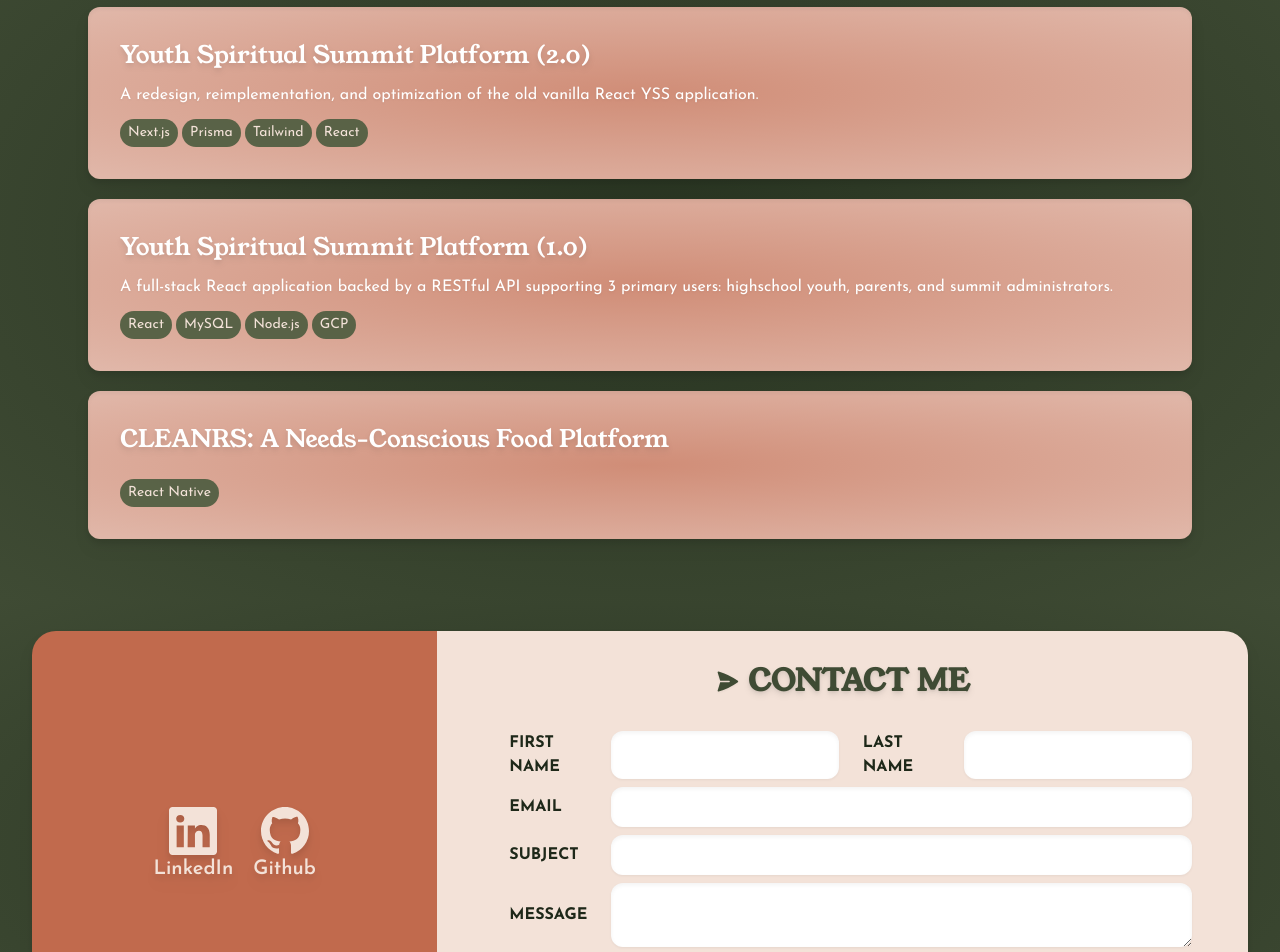
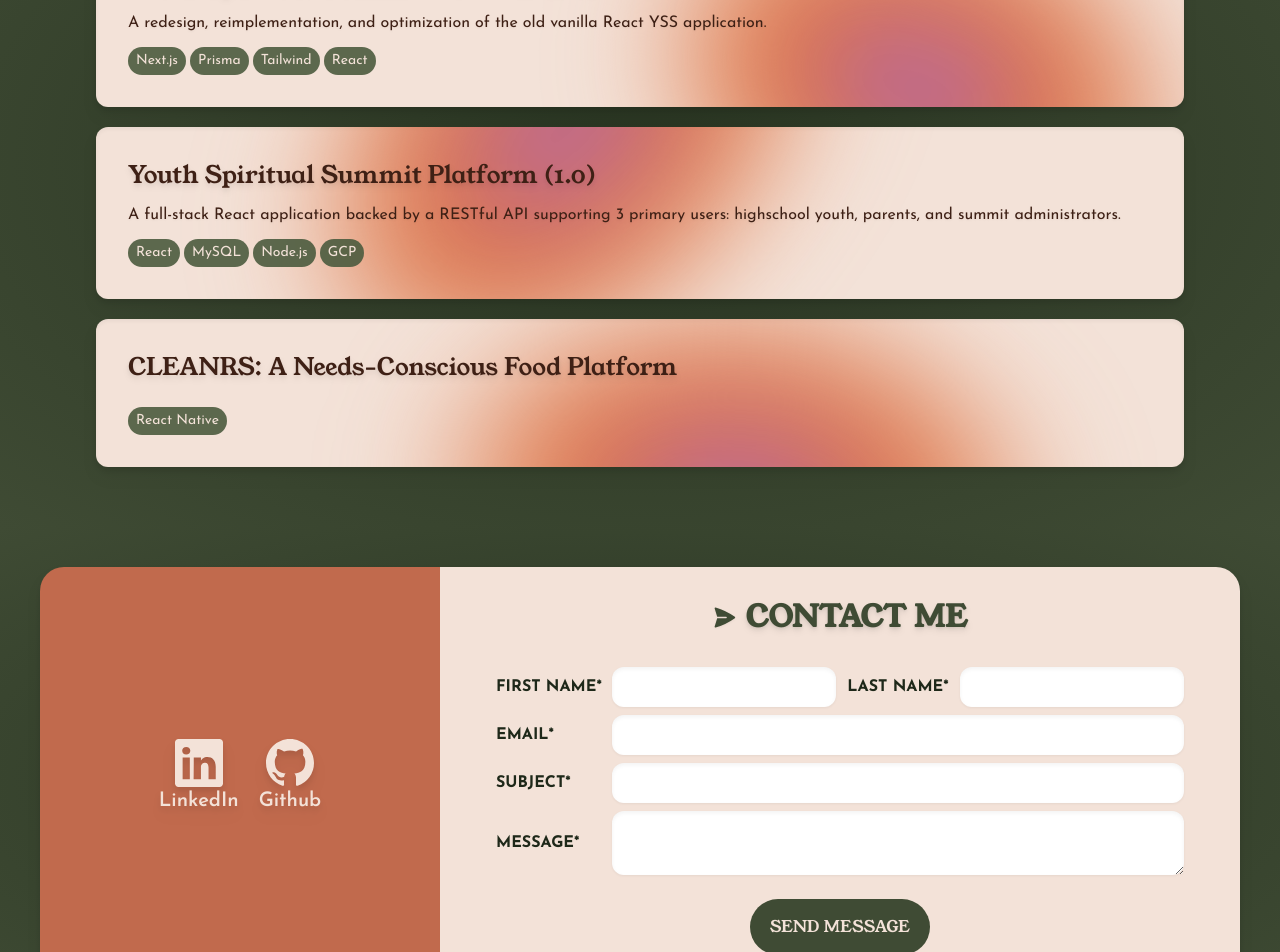
Before and after one commit to lvndavo/lvndavo.github.io, a React (Vite) app: page / in a window 1280 px wide. Shown: the part 1800-2752 px from the top of the page. Built offline with nearby package versions, Linux system fonts and the light colour scheme.

Commit message:
update styling, add form validation

```diff
--- a/src/components/Contact.jsx
+++ b/src/components/Contact.jsx
@@ -20,7 +20,10 @@ const Contact = () => {
   const onSubmit = () => {};
 
   return (
-    <section id="contact" className="reverse-gradient-section p-8 pb-10">
+    <section
+      id="contact"
+      className="reverse-gradient-section p-6 sm:p-10 pb-10"
+    >
       <div className="flex flex-col-reverse lg:grid lg:grid-cols-3 drop-shadow-lg">
         <div
           className="bg-accentOrange-300 col-span-1 p-6 rounded-br-3xl rounded-bl-3xl lg:rounded-tl-3xl lg:rounded-br-none
@@ -30,7 +33,7 @@ const Contact = () => {
             <div
               key={link.id}
               className="social-link text-cream drop-shadow-lg font-josefinsans text-lg sm:text-xl font-semibold
-              flex flex-col items-center transition-all duration-200"
+              flex flex-col items-center transition-all duration-100"
             >
               <a href={link.link} className="text-5xl" target="_blank">
                 {link.icon}
@@ -54,64 +57,84 @@ const Contact = () => {
             onSubmit={handleSubmit(onSubmit)}
           >
             <div className="font-josefinsans font-bold text-darkGreen-700 md:grid md:grid-cols-6 md:gap-2">
-              <label
-                htmlFor="first-name"
-                className="col-span-1 md:self-center md:px-4"
-              >
-                FIRST NAME
+              <label htmlFor="first-name" className="col-span-1 md:self-center">
+                FIRST NAME*
               </label>
               <input
                 name="first-name"
                 id="first-name"
                 type="text"
-                className="input col-span-2 mb-2 md:mb-0"
+                aria-invalid={errors.first_name ? "true" : "false"}
+                className={`input col-span-2 mb-2 md:mb-0
+                ${
+                  errors.first_name
+                    ? "border border-red-700 outline-red-700"
+                    : ""
+                }`}
+                {...register("first_name", { required: "Required" })}
               />
               <label
                 htmlFor="last-name"
-                className="col-span-1 md:self-center md:px-4"
+                className="col-span-1 md:self-center md:text-center"
               >
-                LAST NAME
+                LAST NAME*
               </label>
               <input
                 name="last-name"
                 id="last-name"
                 type="text"
-                className="input col-span-2 mb-2 md:mb-0"
+                aria-invalid={errors.last_name ? "true" : "false"}
+                className={`input col-span-2 mb-2 md:mb-0
+                ${
+                  errors.last_name
+                    ? "border border-red-700 outline-red-700"
+                    : ""
+                }`}
+                {...register("last_name", { required: "Required" })}
               />
-              <label
-                htmlFor="email"
-                className="col-span-1 md:self-center md:px-4"
-              >
-                EMAIL
+              <label htmlFor="email" className="col-span-1 md:self-center">
+                EMAIL*
               </label>
               <input
                 name="email"
                 id="email"
                 type="email"
-                className="input md:col-span-5 mb-2 md:mb-0"
+                aria-invalid={errors.email ? "true" : "false"}
+                className={`input md:col-span-5 mb-2 md:mb-0 ${
+                  errors.email ? "border border-red-700 outline-red-700" : ""
+                }`}
+                {...register("email", {
+                  required: "Required",
+                  pattern: {
+                    value: /^\w+([\.-]?\w+)*@\w+([\.-]?\w+)*(\.\w{2,3})+$/,
+                    message: "Please enter a valid email",
+                  },
+                })}
               />
-              <label
-                htmlFor="subjext"
-                className="col-span-1 md:self-center md:px-4"
-              >
-                SUBJECT
+              <label htmlFor="subjext" className="col-span-1 md:self-center">
+                SUBJECT*
               </label>
               <input
                 name="subject"
                 id="subject"
                 type="text"
-                className="input md:col-span-5 mb-2 md:mb-0"
+                aria-invalid={errors.subject ? "true" : "false"}
+                className={`input md:col-span-5 mb-2 md:mb-0 ${
+                  errors.subject ? "border border-red-700 outline-red-700" : ""
+                }`}
+                {...register("subject", { required: "Required" })}
               />
-              <label
-                htmlFor="message"
-                className="col-span-1 md:self-center md:px-4"
-              >
-                MESSAGE
+              <label htmlFor="message" className="col-span-1 md:self-center">
+                MESSAGE*
               </label>
               <textarea
                 name="message"
                 id="message"
-                className="input md:col-span-5"
+                aria-invalid={errors.message ? "true" : "false"}
+                className={`input md:col-span-5 ${
+                  errors.message ? "border border-red-700 outline-red-700" : ""
+                }`}
+                {...register("message", { required: "Required" })}
               />
             </div>
             <div className="flex justify-center mt-6">
@@ -119,7 +142,7 @@ const Contact = () => {
                 type="submit"
                 value="SEND MESSAGE"
                 className="send-button font-young_serif px-5 py-4 bg-lightGreen-500 text-cream rounded-full
-                hover:cursor-pointer hover:bg-opacity-90 transition-all duration-300 "
+                hover:cursor-pointer hover:bg-opacity-90 transition-all duration-100"
               />
             </div>
           </form>
--- a/src/components/Hero.jsx
+++ b/src/components/Hero.jsx
@@ -22,9 +22,9 @@ const Hero = () => (
     </div>
     <div className="py-4">
       <div
-        className="contact-button font-young_serif text-cream font-semibold uppercase text-xl border border-cream
-        bg-transparent rounded-full hover:cursor-pointer hover:bg-accentOrange-300 hover:border-accentOrange-300
-        transition-all duration-200 py-4 px-5"
+        className="contact-button font-young_serif text-cream font-semibold uppercase text-xl outline outline-1 outline-cream
+        bg-transparent rounded-full hover:cursor-pointer hover:bg-accentOrange-300 hover:outline-accentOrange-300
+        transition-all duration-100 py-4 px-5 relative"
       >
         <a href="#contact" className="flex gap-3 items-center">
           Contact Me <HiPaperAirplane />
--- a/src/components/Projects.jsx
+++ b/src/components/Projects.jsx
@@ -12,7 +12,7 @@ const Projects = () => {
         <h2 className="section-heading text-cream text-center">Projects</h2>
       </div>
 
-      <div className="md:px-12">
+      <div className="md:px-14">
         {projects.map((project) => (
           <div key={project.id} className="project-card w-full mb-5">
             <h3 className="drop-shadow-md text-left mb-1">{project.title}</h3>
--- a/src/components/Skills.jsx
+++ b/src/components/Skills.jsx
@@ -7,7 +7,7 @@ const Skills = () => {
     <section id="skills">
       <div
         className="bg-accentOrange-300 shadow-inner rounded-3xl drop-shadow-xl
-        md:pt-12 md:pb-10 sm:pt-8 sm:pb-6 pt-6 pb-4 max-md:px-7 mx-10 sm:mx-24"
+        md:p-10 sm:p-8 p-6 max-md:px-7 mx-10 sm:mx-24"
       >
         <div className="heading-with-icon text-cream">
           <FaToolbox size="25" />
@@ -22,7 +22,6 @@ const Skills = () => {
                 Languages
               </h3>
             </div>
-
             <div className="flex flex-wrap gap-1 sm:gap-4 justify-center">
               {skills.languages.map((language) => (
                 <div key={language.id} className="skill-item group">
--- a/src/index.css
+++ b/src/index.css
@@ -31,7 +31,7 @@
         border-t-[1px] max-md:border-l-transparent
     }
     .column {
-        @apply sm:p-8 p-6 flex flex-col text-cream items-center gap-5 sm:gap-10
+        @apply px-5 flex flex-col text-cream items-center gap-5 sm:gap-10
     }
     .skill-item {
         @apply relative flex justify-center hover:translate-y-1 transition-all duration-100 ease-linear
@@ -47,10 +47,10 @@
         bg-lightGreen-500/80 text-cream text-center rounded-xl font-bold text-sm shadow-sm
     }
     .project-card {
-        @apply bg-gradient-radial from-accentOrange-200 to-accentOrange-100 rounded-xl
-        text-xl sm:text-2xl font-young_serif text-white drop-shadow-lg shadow-inner
+        @apply bg-cream rounded-xl
+        text-xl sm:text-2xl font-young_serif text-accentOrange-800 drop-shadow-lg shadow-inner
         hover:cursor-pointer hover:scale-x-105 transition-all duration-200
-        flex flex-col justify-center gap-2 p-5 sm:p-8
+        flex flex-col justify-center gap-2 p-5 sm:p-8 relative overflow-hidden
     }
     .tag {
         @apply text-sm font-josefinsans bg-lightGreen-400/90 rounded-full px-2 py-1 text-cream
@@ -87,9 +87,6 @@ nav > * {
     animation: 700ms infinite alternate bounce;
     filter: drop-shadow(0px 0px 4px hsl(0, 0%, 70%));
 }
-.contact-button {
-    filter: drop-shadow(0px 5px 8px hsl(27, 17%, 10%));
-}
 .contact-button:hover {
     filter: drop-shadow(0px 0px 25px #c16a4d);
 }
@@ -99,3 +96,42 @@ nav > * {
 .social-link:hover {
     filter: drop-shadow(0px 0px 25px #3f4b34);
 }
+
+.project-card:nth-child(1)::before {
+    content: "";
+    width: 40rem;
+    height: 30rem;
+    background: radial-gradient( rgb(174, 102, 182), rgb(222, 115, 66), transparent, transparent);
+    filter: blur(3rem);
+    position: absolute;
+    z-index: -1;
+    top: -50%;
+    right: -5%;
+    transform: rotate(20deg);
+}
+
+.project-card:nth-child(2)::before {
+    content: "";
+    width: 45rem;
+    height: 30rem;
+    background: radial-gradient( rgb(174, 102, 182), rgb(222, 115, 66), transparent, transparent);
+    filter: blur(3.2rem);
+    position: absolute;
+    z-index: -1;
+    bottom: -40%;
+    left: 10%;
+    transform: rotate(-45deg);
+}
+
+.project-card:nth-child(3)::before {
+    content: "";
+    width: 45rem;
+    height: 30rem;
+    background: radial-gradient( rgb(174, 102, 182), rgb(222, 115, 66), transparent, transparent);
+    filter: blur(3.2rem);
+    position: absolute;
+    z-index: -1;
+    top: -40%;
+    right: 8%;
+    transform: rotate(5deg);
+}
--- a/vite.config.js
+++ b/vite.config.js
@@ -4,5 +4,5 @@ import react from "@vitejs/plugin-react";
 // https://vitejs.dev/config/
 export default defineConfig({
   plugins: [react()],
-  base: "./lvndavo.github.io",
+  base: "./",
 });
```
